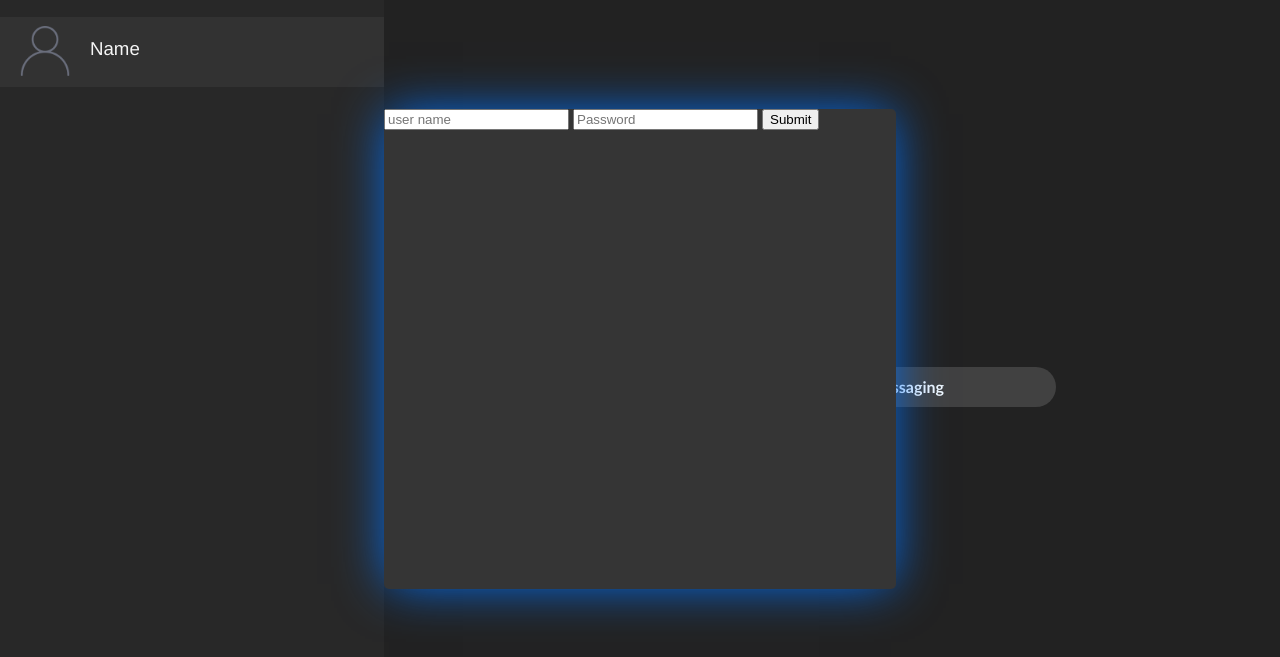
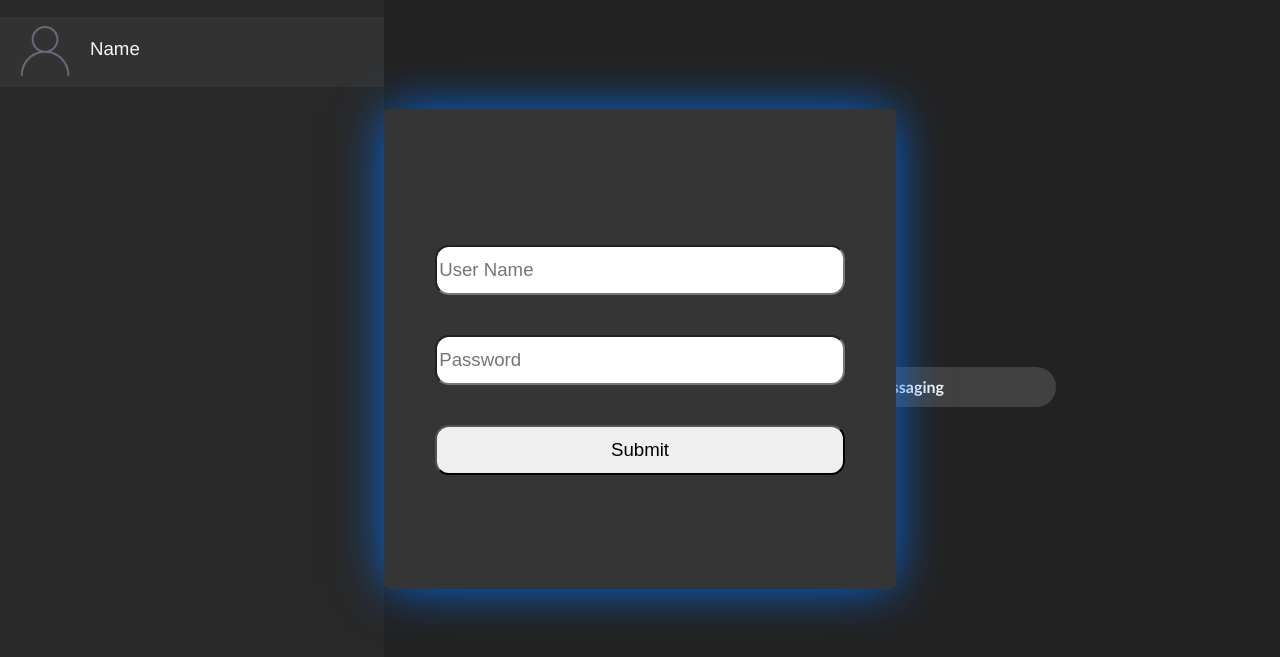
Before and after one commit to relativemodder/relativemodder.github.io, a plain HTML site: page teleapp/index.html in a window 1280 px wide. Shown: the part 51-708 px from the top of the page. Drawn offline with nearby package versions, Linux system fonts and the light colour scheme.

Commit message:
Updating before sleep

```diff
--- a/teleapp/index.html
+++ b/teleapp/index.html
@@ -109,9 +109,11 @@ $(function() {
                 </defs>
             </svg>-->
             <form id="loginform">
-                <input type="text" name="login" placeholder="user name" />
-                <input type="password" name="password" placeholder="Password" />
+                <input type="text" name="login" placeholder="User Name" /><br />
+                <input type="password" name="password" placeholder="Password" /><br />
                 <input type="submit" id="sub" />
+                <br>
+
             </form>
 
         </div>
--- a/teleapp/style.css
+++ b/teleapp/style.css
@@ -1,5 +1,20 @@
 body{
     background-color: rgb(27, 27, 27);
+}
+input{
+    width: 80%;
+    height: 50px;
+    font-size: 14pt;
+    left: 10%;
+    margin-top: 40px;
+    border-radius: 14px;
+    position: relative;
+}
+form{
+    font-size: 14pt;
+    left: 0%;
+    top: 20%;
+    position: relative;
 }
 .loginform {
     position: fixed;
```
